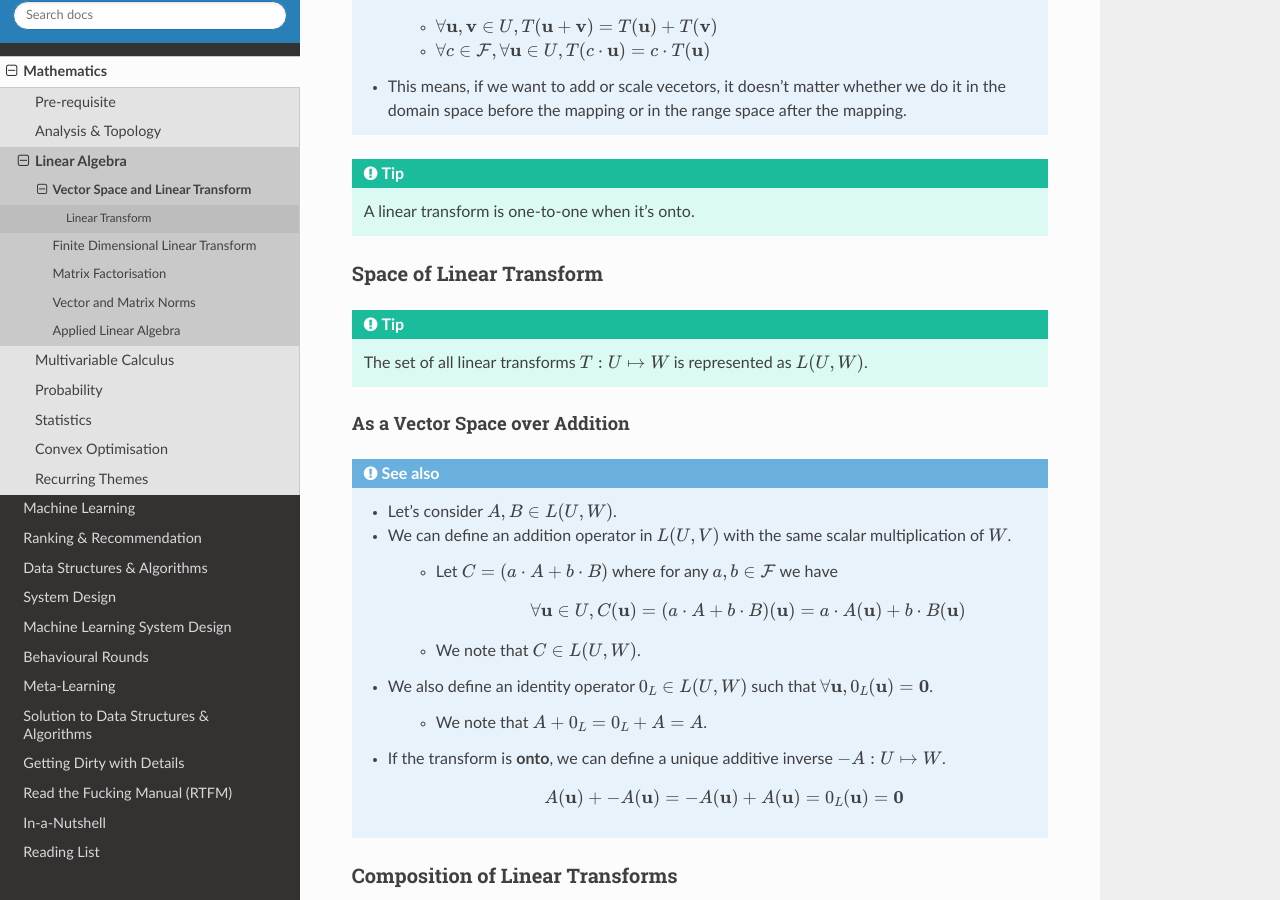
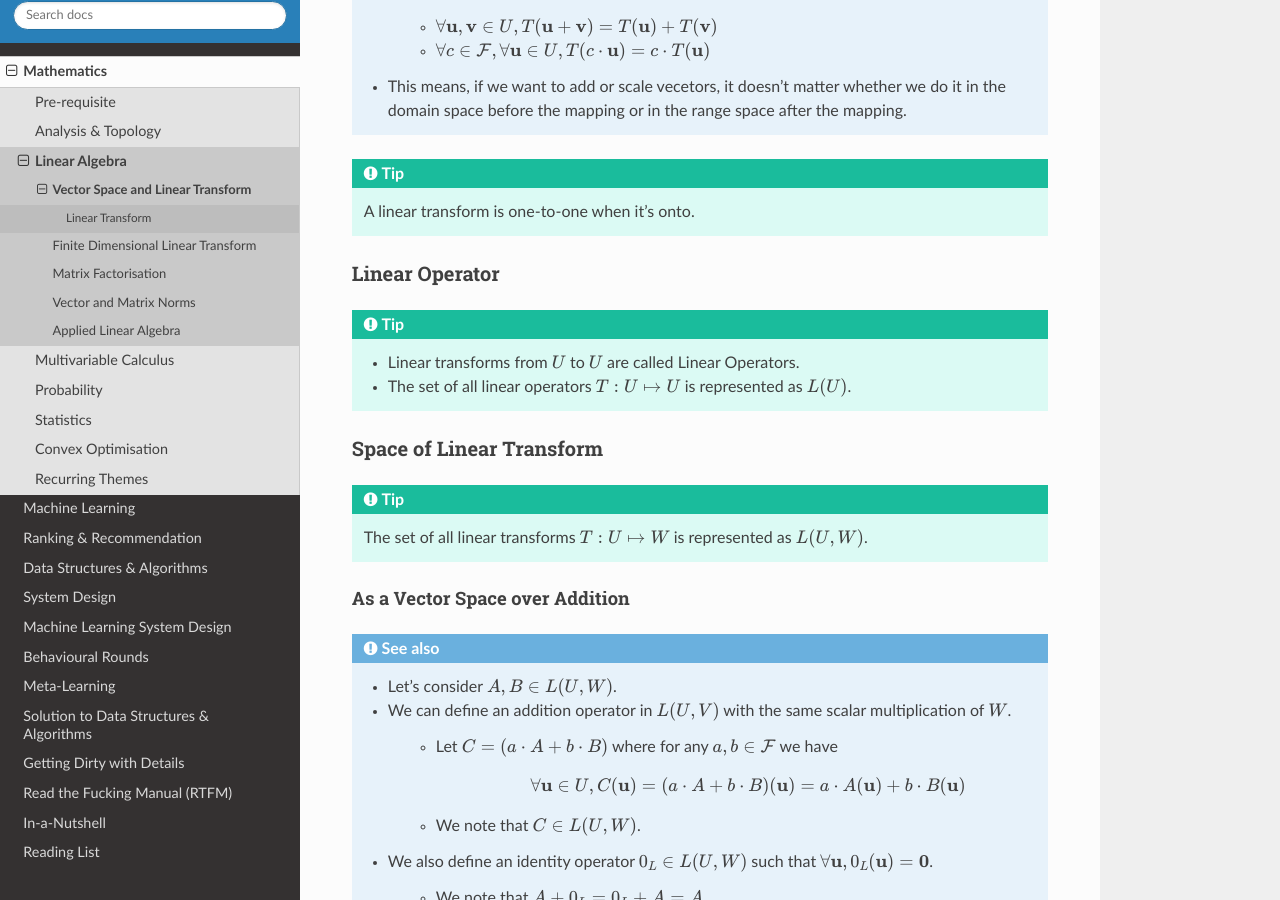
Before and after one commit to uselesstechjunks/leetcode, a Sphinx documentation site: the page built from docs/source/math/linalg/vecspace.rst, in a window 1280 px wide and 900 px high, scrolled down 1080 px. Built offline with Sphinx 7.4.7 and the Read the Docs theme 2.0.0, drawn with Linux system fonts in a browser that asks for light colours; some of the changed text lies outside the part shown.

Commit message:
Update vecspace.rst

```diff
--- a/docs/source/math/linalg/vecspace.rst
+++ b/docs/source/math/linalg/vecspace.rst
@@ -41,6 +41,12 @@ Linear Transform
 
 .. tip::
 	A linear transform is one-to-one when it's onto.
+
+Linear Operator
+================================================================================
+.. tip::
+	* Linear transforms from :math:`U` to :math:`U` are called Linear Operators.
+	* The set of all linear operators :math:`T:U\mapsto U` is represented as :math:`L(U)`.
 
 Space of Linear Transform
 ================================================================================
```
Also changed, not shown: other parts of docs/source/math/linalg/vecspace.rst (+0 -6 lines).
